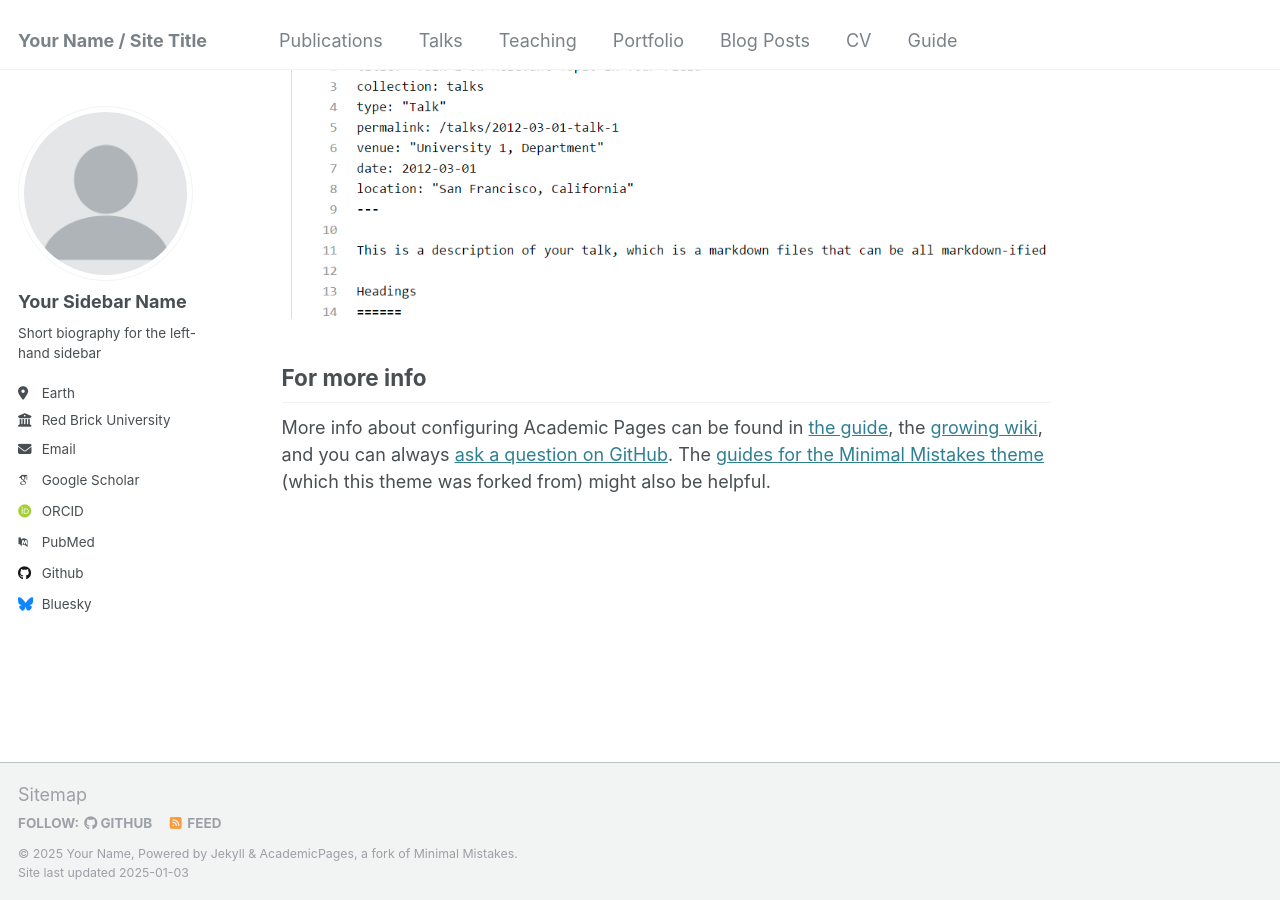
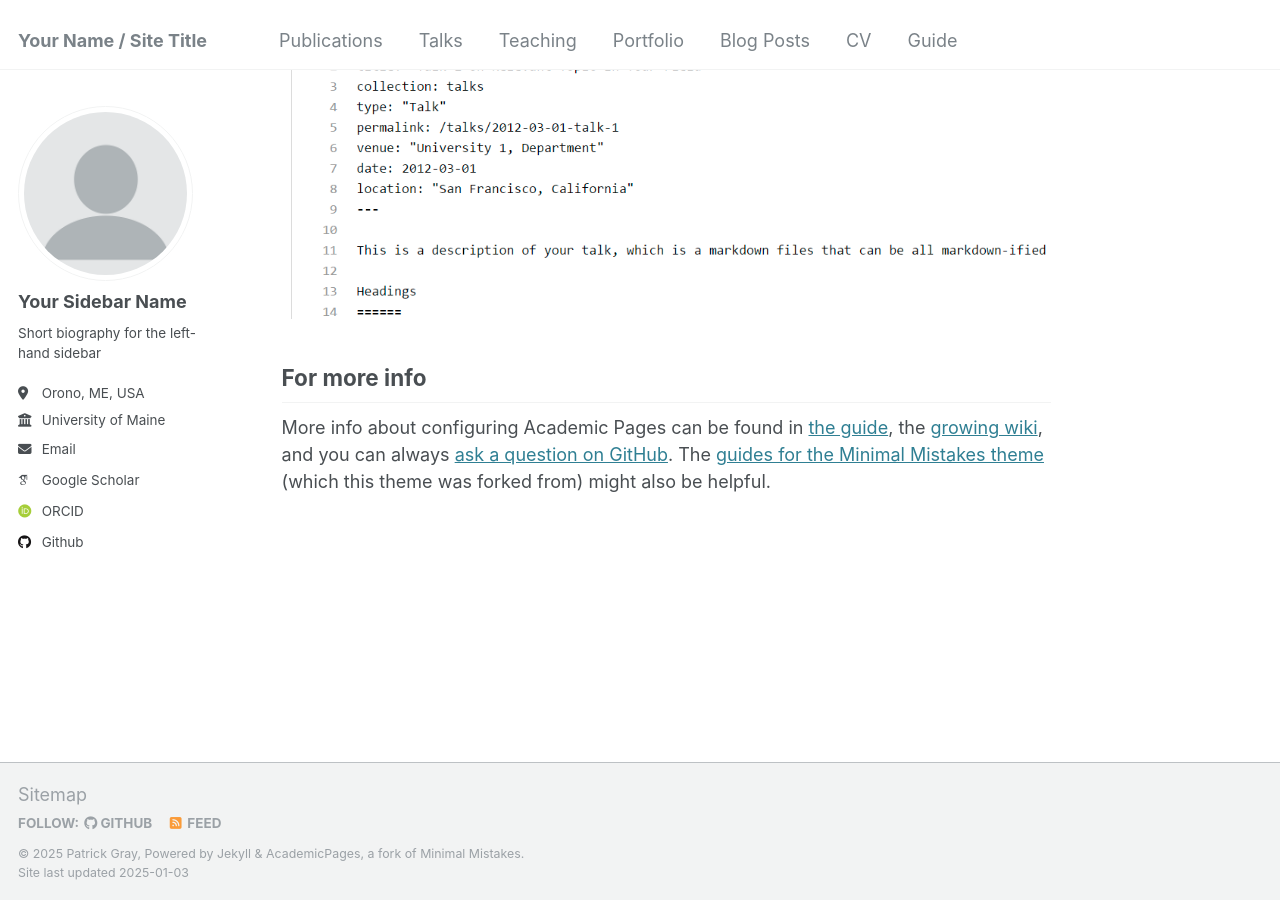
Before and after one commit to patrickcgray/patrickcgray.github.io, a Jekyll site: the page built from _pages/about.md, in a window 1280 px wide and 900 px high, scrolled down 2643 px. Built offline with Jekyll 4.4.1, drawn with Linux system fonts in a browser that asks for light colours; some web fonts are replaced.

Commit message:
editing config

```diff
--- a/_config.yml
+++ b/_config.yml
@@ -10,11 +10,11 @@
 locale                   : "en-US"
 title                    : "Your Name / Site Title"
 title_separator          : "-"
-name                     : &name "Your Name"
+name                     : &name "Patrick Gray"
 description              : &description "personal description"
-url                      : https://academicpages.github.io # the base hostname & protocol for your site e.g. "https://[your GitHub username].github.io"
+url                      : https://patrickcgray.github.io # the base hostname & protocol for your site e.g. "https://[your GitHub username].github.io"
 baseurl                  : "" # the subpath of your site, e.g. "/blog"
-repository               : "academicpages/academicpages.github.io"
+repository               : "https://github.com/patrickcgray/patrickcgray.github.io"
 
 # Site Author - The following control what appear as part of the author content on the side bar.
 #               If a field is blank the icon and link will not appear, otherwise it will be shown.
@@ -25,18 +25,18 @@
   name             : "Your Sidebar Name"
   pronouns         : # example: "she/her"
   bio              : "Short biography for the left-hand sidebar"
-  location         : "Earth"
-  employer         : "Red Brick University"
+  location         : "Orono, ME, USA"
+  employer         : "University of Maine"
   uri              : # URL
   email            : "none@example.org"
 
   # Academic websites
   arxiv            : # URL - Update with the correct link to your profile
-  googlescholar    : "https://scholar.google.com/citations?user=PS_CX0AAAAAJ"
+  googlescholar    : "https://scholar.google.com/citations?user=66Aq-PoAAAAJ&hl=en"
   impactstory      : # URL
-  orcid            : "http://orcid.org/yourorcidurl"
+  orcid            : "https://orcid.org/0000-0002-8997-5255"
   semantic         : # URL
-  pubmed           : "https://www.ncbi.nlm.nih.gov/pubmed/?term=john+snow"
+  pubmed           : # URL
   researchgate     : # URL
   scopus           : # URL
 
@@ -44,12 +44,12 @@
   bitbucket        : # Username - Update with your username on the site
   codepen          : # Username
   dribbble         : # Username
-  github           : "academicpages"
+  github           : "patrickcgray"
   kaggle           : # Username
   stackoverflow    : # User number or user number and name (i.e., use "1" or "1/jeff-atwood")
 
   # Social media
-  bluesky          : "bsky.app" # Replace this with you Bluesky username
+  bluesky          : # Replace this with you Bluesky username
   facebook         : # Username
   flickr           : # Username
   foursquare       : # Username
```
